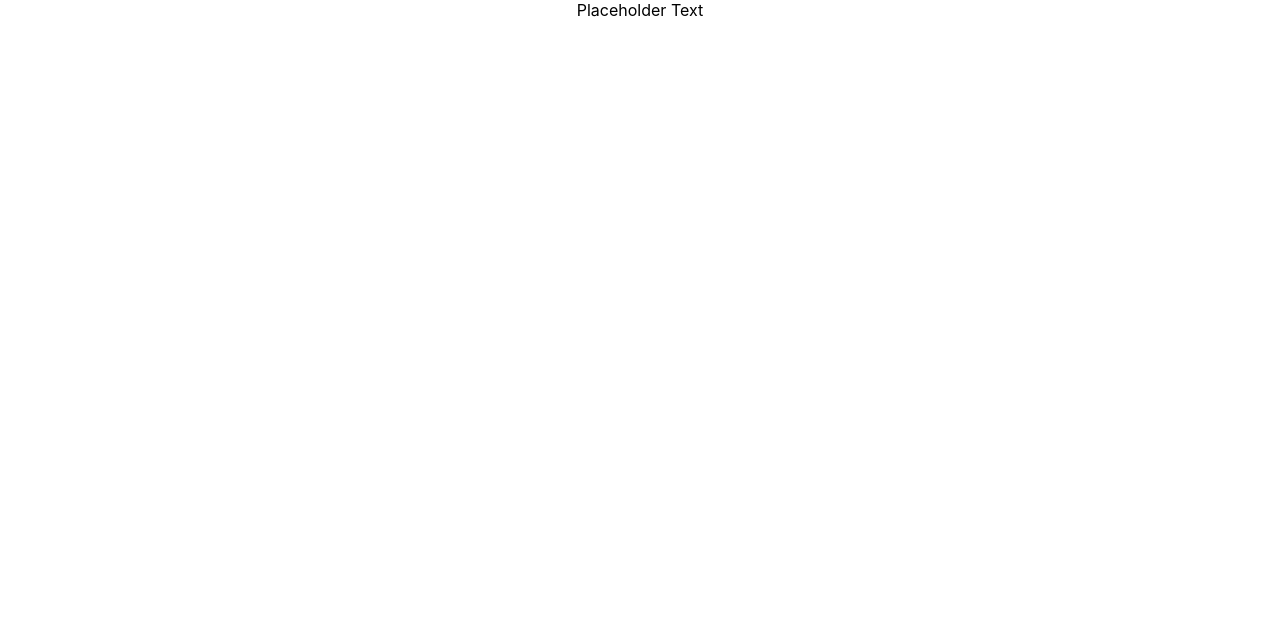
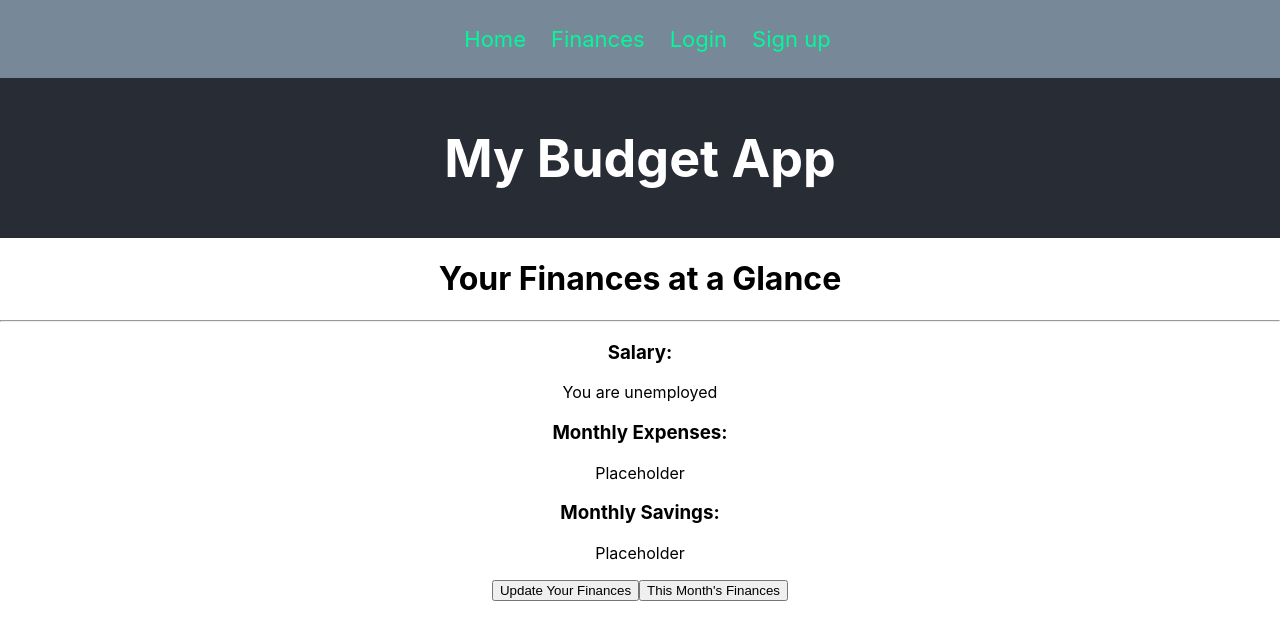
Before and after one commit to enzostat/mybudgetapp-client, a React (Create React App) app: page /finance in a window 1280 px wide. Shown: the top 640 px of the page. Built offline with nearby package versions, Linux system fonts and the light colour scheme.

Commit message:
implementing finances

```diff
--- a/src/App.css
+++ b/src/App.css
@@ -2,13 +2,10 @@
   text-align: center;
 }
 
-.App-logo {
-  height: 40vmin;
-}
 
 .App-header {
   background-color: #282c34;
-  min-height: 100vh;
+  min-height: 20vh;
   display: flex;
   flex-direction: column;
   align-items: center;
@@ -17,6 +14,31 @@
   color: white;
 }
 
-.App-link {
-  color: #09d3ac;
+nav {
+  background-color: lightslategray;
+  padding: 10px;
 }
+
+nav ul {
+  list-style-type: none;
+}
+
+nav li {
+  display: inline;
+  margin-right: 25px;
+}
+
+nav a,
+nav a:visited {
+  text-decoration: none;
+  font-size: 22px;
+  color: mediumspringgreen;
+}
+
+nav a:hover {
+  color: hotpink;
+}
+
+.red {
+  color: red;
+}
--- a/src/App.js
+++ b/src/App.js
@@ -1,13 +1,58 @@
 import React from 'react';
-import logo from './logo.svg';
 import './App.css';
+import Header from './Nav/Header';
+import Nav from './Nav/Nav';
+import{BrowserRouter as Router} from 'react-router-dom'
+import Content from './Content/Auth/Content'
+import SERVER_URL from './constants'
+import axios from 'axios'
 
-function App() {
-  return (
-    <div className="App">
-      Placeholder Text
-    </div>
-  );
+class App extends React.Component {
+
+  state = {
+    user: null
+  }
+
+  componentDidMount () {
+    //Go look for a token
+    this.getUser()
+  }
+
+  getUser = () => {
+    //see if there is a token
+    let token = localStorage.getItem('mernToken')
+
+    //if there is a token, try to use it to get user info
+    if(token) {
+      console.log('token was', token)
+      axios.get(`${SERVER_URL}/auth/current/user`, {
+        headers: {'Authorization': `Bearer ${token}`}
+      })
+      .then(response => {
+        console.log('success', response)
+        this.setState({user: response.data.user})
+      })
+      .catch(err => {
+        console.log(err)
+      })
+
+    } else {
+      this.setState({user: null})
+    }
+  }
+
+  render(){
+    return (
+      <Router>
+      <div className="App">
+        <Nav user={this.state.user} updateUser={this.getUser} />
+        <Header />
+        <Content updateUser={this.getUser} user={this.state.user} />
+
+      </div>
+      </Router>
+    );
+  }
 }
 
 export default App;
--- a/src/Content/Auth/Content.js
+++ b/src/Content/Auth/Content.js
@@ -1,9 +1,10 @@
 import React from 'react'
 import {Route} from 'react-router-dom'
-import Home from './Pages/Home'
-import Profile from './Pages/Profile'
-import Login from './Pages/Login'
-import Signup from './Pages/Signup'
+import Home from './Home'
+import Profile from './Profile'
+import Login from './Login'
+import Signup from './Signup'
+import Finance from '../Pages/Finances'
 
 const Content = props => {
     return(
@@ -18,6 +19,7 @@ const Content = props => {
             <Route path="/login" render={
                 () => <Login user={props.user} updateUser={props.updateUser} />
                 } />
+            <Route path="/finance" component={Finance} />
         </div>
     )
 }
--- a/src/Content/Auth/Login.js
+++ b/src/Content/Auth/Login.js
@@ -1,7 +1,7 @@
 import React from 'react'
 import axios from 'axios'
 import {Redirect} from 'react-router-dom'
-import SERVER_URL from '../../Constants'
+import SERVER_URL from '../../constants'
 
 class Login extends React.Component {
     state = {
--- a/src/Content/Auth/Signup.js
+++ b/src/Content/Auth/Signup.js
@@ -1,7 +1,7 @@
 import React from 'react'
 import axios from 'axios'
 import {Redirect} from 'react-router-dom'
-import SERVER_URL from '../../Constants'
+import SERVER_URL from '../../constants'
 
 class Signup extends React.Component {
 
--- /dev/null
+++ b/src/Content/Pages/Finances.js
@@ -0,0 +1,28 @@
+import React from 'react'
+
+const Finance = props => {
+    return(
+        <div>
+            <h1>Your Finances at a Glance</h1>
+
+            <hr />
+
+            <h3>Salary:</h3>
+            <p>You are unemployed</p>
+
+            <h3>Monthly Expenses:</h3>
+            <p>Placeholder</p>
+
+            <h3>Monthly Savings:</h3>
+            <p>Placeholder</p>
+
+            <button>Update Your Finances</button>
+
+            <button>This Month's Finances</button>
+
+
+        </div>
+    )
+}
+
+export default Finance
--- a/src/Nav/Header.js
+++ b/src/Nav/Header.js
@@ -0,0 +1,11 @@
+import React from 'react'
+
+const Header = props => {
+    return(
+        <header className="App-header">
+            <h1>My Budget App</h1>
+        </header>
+    )
+}
+
+export default Header
--- a/src/Nav/Nav.js
+++ b/src/Nav/Nav.js
@@ -0,0 +1,57 @@
+import React from 'react'
+import {Link} from 'react-router-dom'
+
+class Nav extends React.Component {
+
+    handleLogout = (e) => {
+        e.preventDefault()
+        //remove the token from localStorage (or cookies)
+        localStorage.removeItem('mernToken')
+        //update the state of the app
+        this.props.updateUser()
+    }
+    render() {
+        let links = '';
+
+        //if user is logged in, show profile page and log out links
+        if (this.props.user) {
+            links = (
+                <span>
+                <li>
+                    <Link to="/profile">Profile</Link>
+                </li>
+                <li>
+                <a href="/" onClick={this.handleLogout}>Logout</a>
+                </li>
+                </span>
+
+            )
+        } else {
+            links = (
+                <span>
+                <li>
+                    <Link to="/login">Login</Link>
+                </li>
+                 <li>
+                 <Link to="/signup">Sign up</Link>
+                </li>
+                </span>
+            )
+        }
+        return (
+            <nav>
+                <ul>
+                    <li>
+                    <Link to="/">Home</Link>
+                    </li>
+                    <li>
+                    <Link to="/finance">Finances</Link>
+                    </li>
+                    {links}
+                </ul>
+            </nav>
+        )
+    }
+}
+
+export default Nav
--- /dev/null
+++ b/src/constants.js
@@ -0,0 +1 @@
+export default 'http://localhost:3001'
```
